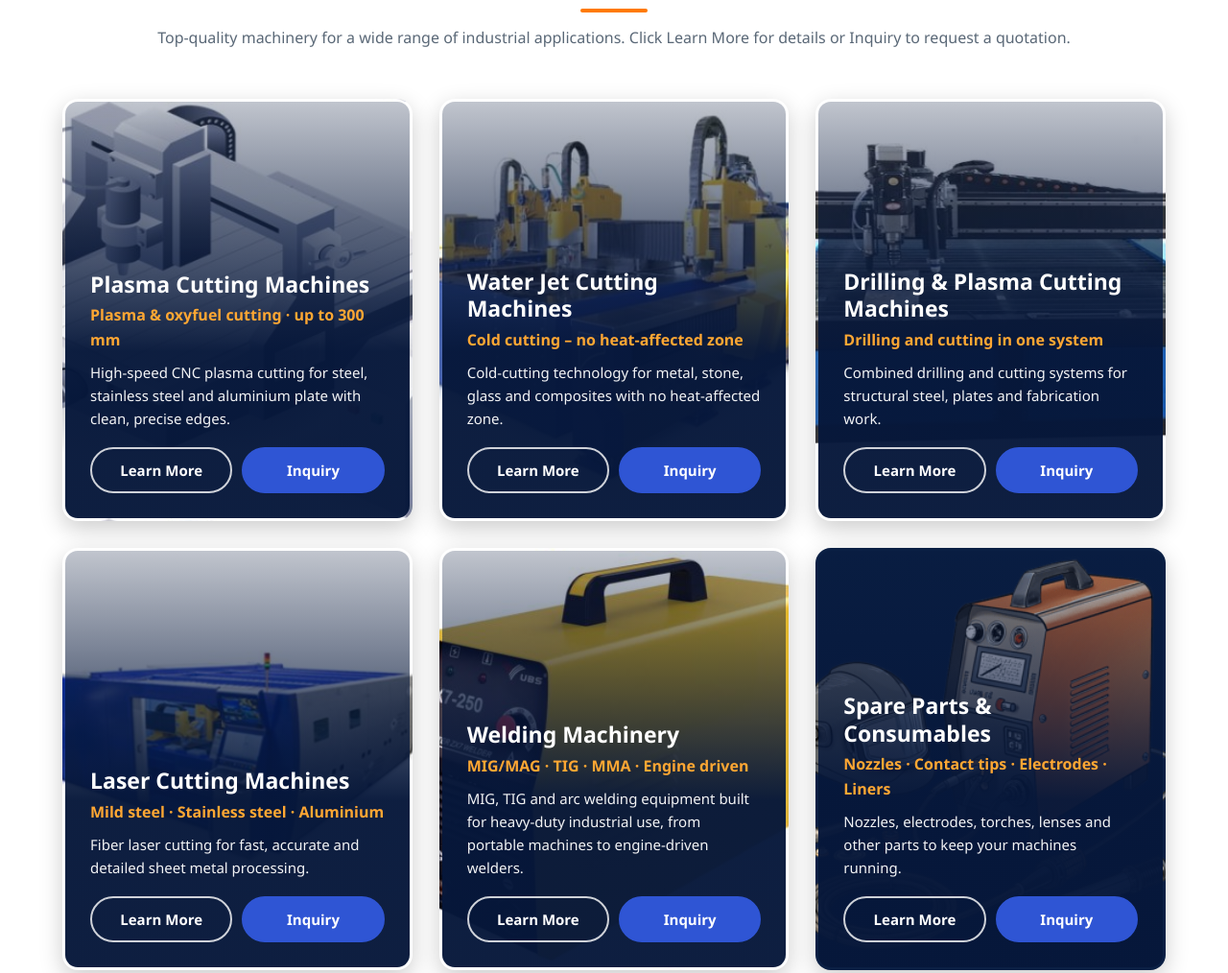
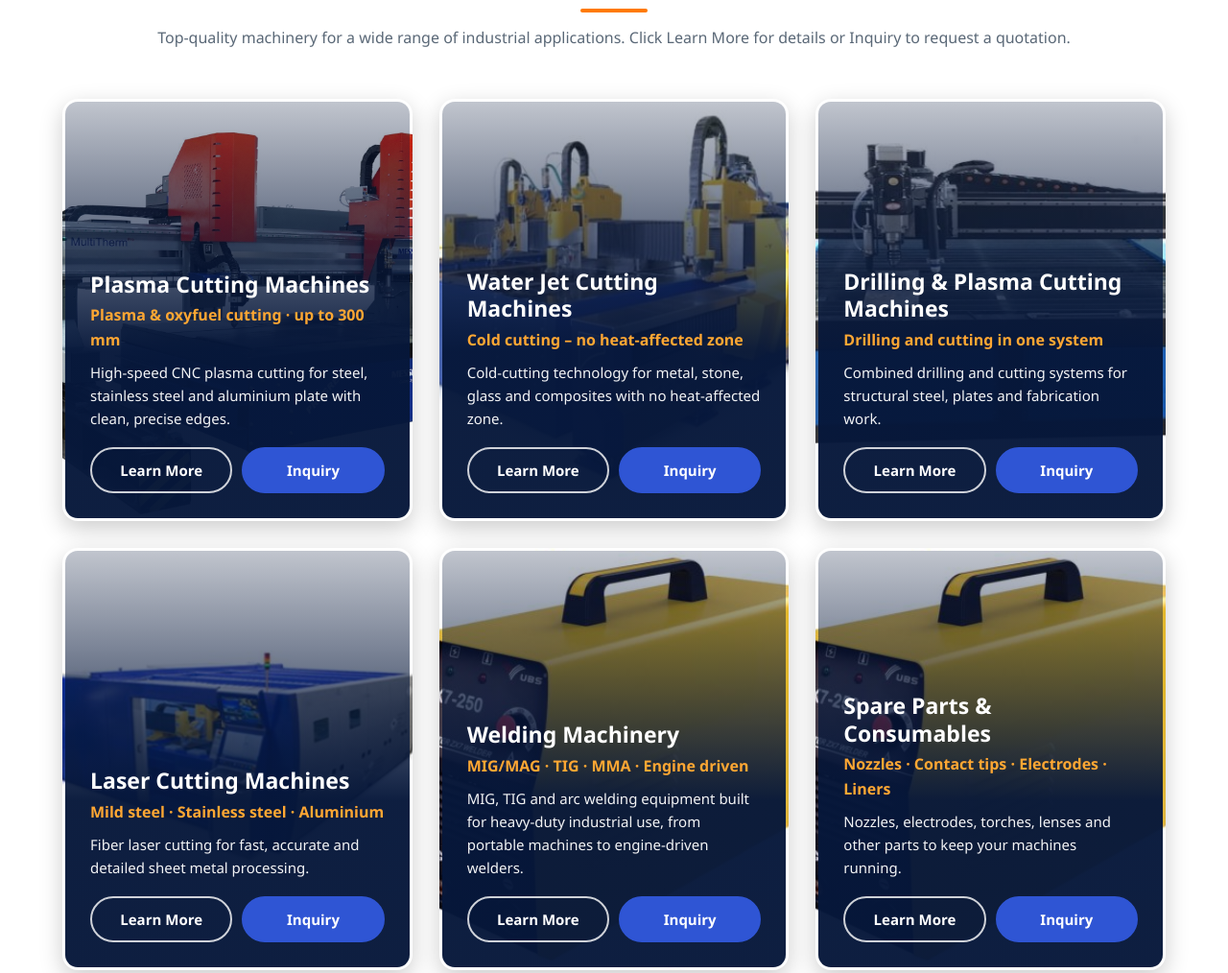
Before and after one commit to TSK-UAE/TSK-UAE.github.io, a plain HTML site: page index.html in a window 1280 px wide. Shown: the part 1924-2938 px from the top of the page at 96% size. Drawn offline with Linux system fonts and the light colour scheme.

Commit message:
Update index.html

```diff
--- a/index.html
+++ b/index.html
@@ -370,19 +370,20 @@
                 title: "Plasma Cutting Machines",
                 spec: "Plasma & oxyfuel cutting · up to 300 mm",
                 desc: "High-speed CNC plasma cutting for steel, stainless steel and aluminium plate with clean, precise edges.",
-                bg: "url('plasmacuttingmachine.jpg')",
-                intro: "We supply two plasma cutting machine models:",
-                variants: [
-                    {
-                        name: "ELEMENT 400", img: "plasmacuttingmachine.jpg",
-                        desc: "Flexible CNC plate processing machine for plasma and oxyfuel cutting, with high-speed lifters and optional bevel units.",
+                bg: "url('3-multitherm-pro-2.jpg')",
+                img: "3-multitherm-pro-2.jpg",
                 highlights: [
                     "Precision plasma cutting of mild steel, stainless steel and aluminium (non-ferrous up to 150 mm)",
                     "Oxyfuel cutting of thick carbon steel plate, material up to 300 mm",
                     "Up to six torch stations (maximum two plasma stations)",
+                    "Fast positioning at 24 m/min with 0.04 g acceleration to reduce cycle time",
+                    "Digital servo AC drives with precision gearboxes on X and Y axes and high-speed lifters",
                     "Optional plasma bevel units (Bevel-R / Bevel-S) with ±45° bevel angles for weld preparation",
+                    "Optional manual bevels and pipe cutting attachment (round pipes and square tubes)",
                     "Optional marking: ink-jet, pin marker or plasma marker; laser pointer or camera for plate alignment",
                     "Windows-based CNC control with remote diagnostics; nesting and production software available",
+                    "Automatic gas regulation (optional) removes manual gas setting",
+                    "Reliable height control for longer nozzle life and quality cuts",
                     "Safety options: light curtains, fume-extraction cutting tables"
                 ],
                 specs: [
@@ -390,32 +391,13 @@
                     ["Cutting length", "Up to 47,000 mm"],
                     ["Max. material thickness", "Up to 300 mm"],
                     ["Machine accuracy", "Below 0.1 mm accuracy and repeatability"],
-                            ["Positioning speed", "24 m/min (plasma and oxyfuel)"],
-                            ["Cutting processes", "Plasma, oxyfuel; laser and bevel options"]
-                        ]
-                    },
-                    {
-                        name: "MULTITHERM PRO", img: "3-multitherm-pro-2.jpg",
-                        desc: "Industry 4.0 ready gantry cutting machine for plasma and oxyfuel, with a rigid beam on LM guides for stable, reliable cutting.",
-                        highlights: [
-                            "Fast positioning at 24 m/min with 0.04 g acceleration to reduce cycle time",
-                            "Digital servo AC drives with precision gearboxes on X and Y axes",
-                            "Up to six tool stations, with up to two plasma straight-cutting stations",
-                            "Oxyfuel cutting of carbon steel up to 300 mm; plasma up to 150 mm on non-ferrous material",
-                            "Optional Bevel-R plasma bevel unit, manual bevels and pipe cutting attachment (round pipes and square tubes)",
-                            "Automatic gas regulation (optional) removes manual gas setting",
-                            "Reliable height control for longer nozzle life and quality cuts"
-                        ],
-                        specs: [
+                    ["Positioning speed", "24 m/min, 0.04 g acceleration (plasma and oxyfuel)"],
+                    ["Cutting processes", "Plasma, oxyfuel; laser and bevel options"],
                     ["Track gauge", "3100 / 3600 / 4000 / 5000 / 6000 mm"],
-                            ["Working width", "2000 / 2500 / 3000 / 4000 / 5000 mm"],
+                    ["Working width", "2000 / 2500 / 3000 / 4000 / 5000 mm (other sizes on request)"],
                     ["Overall width", "4430 mm to 7330 mm"],
                     ["Overall height", "2360 mm"],
-                            ["Positioning speed", "24 m/min, 0.04 g acceleration"],
                     ["Software", "Nesting and IoT software available (optional)"]
-                        ],
-                        note: "Working width applies to machines with vertical torch units and one tool per plate. Other sizes on request."
-                    }
                 ]
             },
             {
@@ -530,8 +512,8 @@
                 title: "Spare Parts & Consumables",
                 spec: "Nozzles · Contact tips · Electrodes · Liners",
                 desc: "Nozzles, electrodes, torches, lenses and other parts to keep your machines running.",
-                bg: "url('weldingmachinenew.png')",
-                img: "weldingmachinenew.png",
+                bg: "url('WeldingMachinery.jpg')",
+                img: "WeldingMachinery.jpg",
                 highlights: [
                     "MIG/MAG gun parts: gas nozzles, contact tips, contact tip adapters, gas diffusers, insulating bushes",
                     "Wire liners: steel spiral and low-friction Teflon liners for steel, stainless steel and aluminium wire",
```
Lines whose indentation alone changed are shown as unchanged.
